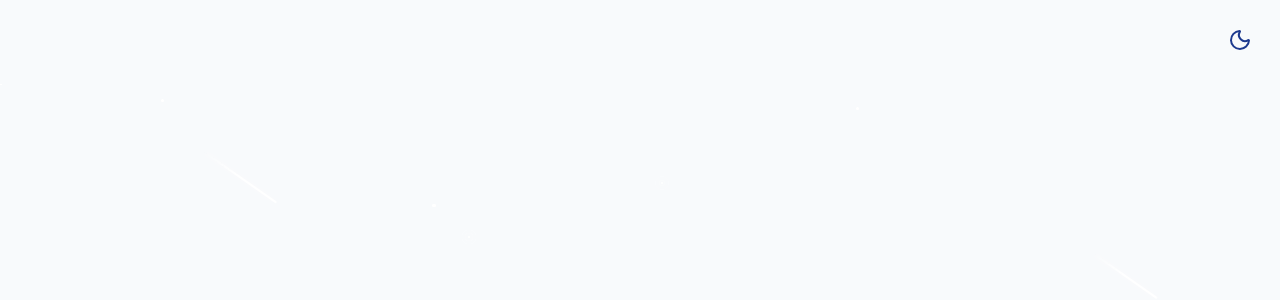
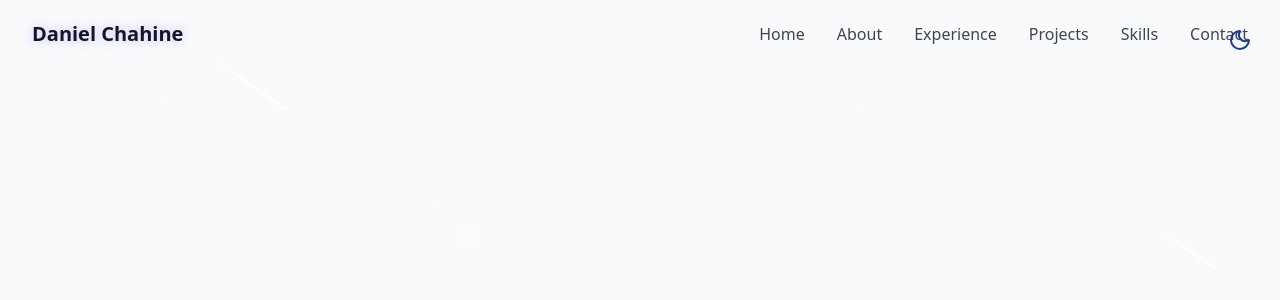
Before and after one commit to DanielChahine0/DanielChahine0.github.io, a React (Vite) app: page / in a window 1280 px wide. Shown: the top 300 px of the page. Built offline with nearby package versions, Linux system fonts and the light colour scheme.

Commit message:
Finished the navigation bar
Created and finished the nav bar + fixed a small issue in the themeToggle

```diff
--- /dev/null
+++ b/src/components/NavBar.jsx
@@ -0,0 +1,93 @@
+import { cn } from '@/lib/utils'
+import { X, Menu } from 'lucide-react';
+import { useEffect, useState } from 'react'
+
+const navItems = [
+    { name: 'Home', href: '#hero' },
+    { name: 'About', href: '#about' },
+    { name: 'Experience', href: '#experience' },
+    { name: 'Projects', href: '#projects' },
+    { name: 'Skills', href: '#skills' },
+    { name: 'Contact', href: '#contact' },
+]
+
+export const NavBar = () => {
+    const [isScrolled, setIsScrolled] = useState(false);
+    const [isMenuOpen, setIsMenuOpen] = useState(false);
+
+    useEffect(() => {
+        const handleScroll = () => {
+            setIsScrolled(window.scrollY > 10);
+        };
+
+        window.addEventListener('scroll', handleScroll);
+
+        // Cleanup the event listener on component unmount
+        return () => {
+            window.removeEventListener('scroll', handleScroll);
+        };
+
+    }, []);
+
+    return (
+        <nav
+            className= {cn(
+                "fixed w-full z-40 transition-all duration-300",
+                isScrolled ? "py-3 bg-background/80 backdrop-blur-md shadow-xs" : "py-5"
+            )}
+        >
+            <div className='container flex items-center justify-between'>
+                <a
+                    className='text-xl font-bold text-primary flex items-center'
+                    href="#hero"
+                >
+                    <span className='relative z-10'>
+                        <span className='text-glow text-foreground'>Daniel Chahine</span>
+                    </span>
+                </a>
+
+                {/* Desktop Version */}
+                <div className='hidden md:flex space-x-8'>
+                    {navItems.map((item,key) => (
+                        <a href={item.href} key={key} className='text-foreground/80 hover:text-primary transition-colors duration-200'>
+                            {item.name}
+                        </a>
+                    ))}
+                </div>
+
+                {/* Mobile Version */}
+
+                 <button
+                    onClick={() => setIsMenuOpen((prev) => !prev)}
+                    className="md:hidden p-2 text-foreground z-50"
+                    aria-label={isMenuOpen ? "Close Menu" : "Open Menu"}
+                >
+                    {isMenuOpen ? <X size={24} /> : <Menu size={24} />}{" "}
+                </button>
+
+                <div className={cn(
+                    "fixed inset-0 bg-background/95 backdrop-blur-md z-40 flex flex-col",
+                    "items-center justify-center transition-all md:hidden",
+                    isMenuOpen ? "opacity-100 pointer-events-auto" : "opacity-0 pointer-events-none"
+                )}>
+                    <div className='flex flex-col space-y-8 text-xl'>
+                        {navItems.map((item,key) => (
+                            <a
+                                href={item.href}
+                                key={key}
+                                className='text-foreground/80 hover:text-primary transition-colors duration-200'
+                                onClick={() => setIsMenuOpen(false)}
+                            >
+                                {item.name}
+                            </a>
+                        ))}
+                    </div>
+                </div>
+
+
+            </div>
+
+
+        </nav>
+    );
+}
--- a/src/components/StarBackground.jsx
+++ b/src/components/StarBackground.jsx
@@ -40,13 +40,13 @@ export const StarBackground = () => {
     };
 
     const generateMeteors = () => {
-        const numberOfMeteors = 3;
+        const numberOfMeteors = Math.random() * 7;
         const newMeteors = [];
 
         for (let i = 0; i < numberOfMeteors; i++) {
             newMeteors.push({
                 id: i,
-                size: Math.random() * 1 + 1,
+                size: Math.random() * 2,
                 x: Math.random() * 100,
                 y: Math.random() * 20, // start from the top
                 animationDelay: Math.random() * 15 + 5, // random delay for each meteor
--- a/src/components/ThemeToggle.jsx
+++ b/src/components/ThemeToggle.jsx
@@ -38,8 +38,8 @@ export const ThemeToggle = () => {
 
     return (
         <button onClick={toggleTheme} className={cn(
-            "fixed max-sum:hidden top-5 right-5 z-50 p-2 rounded-full transition-colors duration-300",
-            "focus:outline-hidden"
+            "fixed max-sm:hidden top-5 right-5 z-50 p-2 rounded-full transition-colors duration-300",
+            "focus:outline-none"
         )}>
 
             {isDarkMode ? (
--- a/src/pages/Home.jsx
+++ b/src/pages/Home.jsx
@@ -1,3 +1,4 @@
+import { NavBar } from "../components/NavBar";
 import { ThemeToggle } from "../components/ThemeToggle";
 import { StarBackground } from "@/components/StarBackground";
 
@@ -11,6 +12,7 @@ export const Home = () => {
         <StarBackground />
 
         {/* Navbar */}
+        <NavBar />
 
         {/* Main Content */}
 
```
